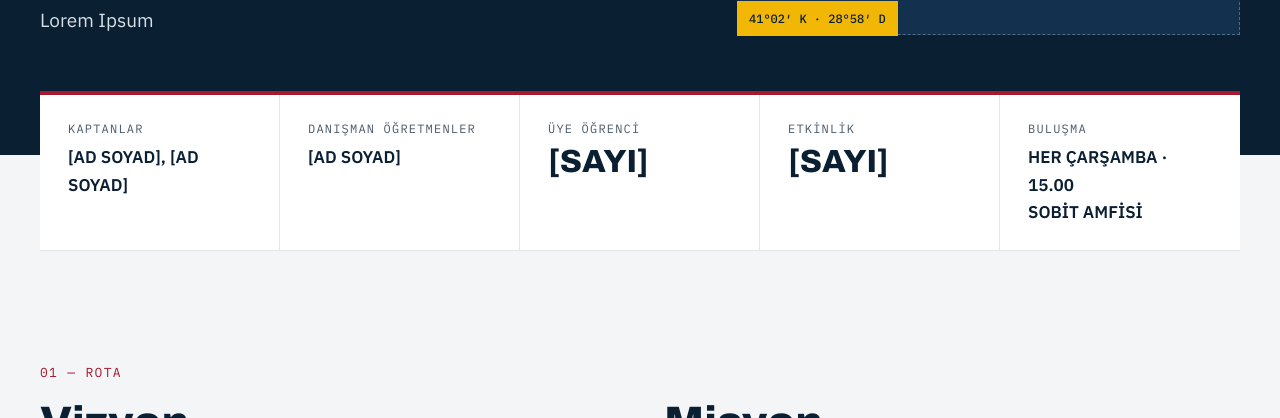
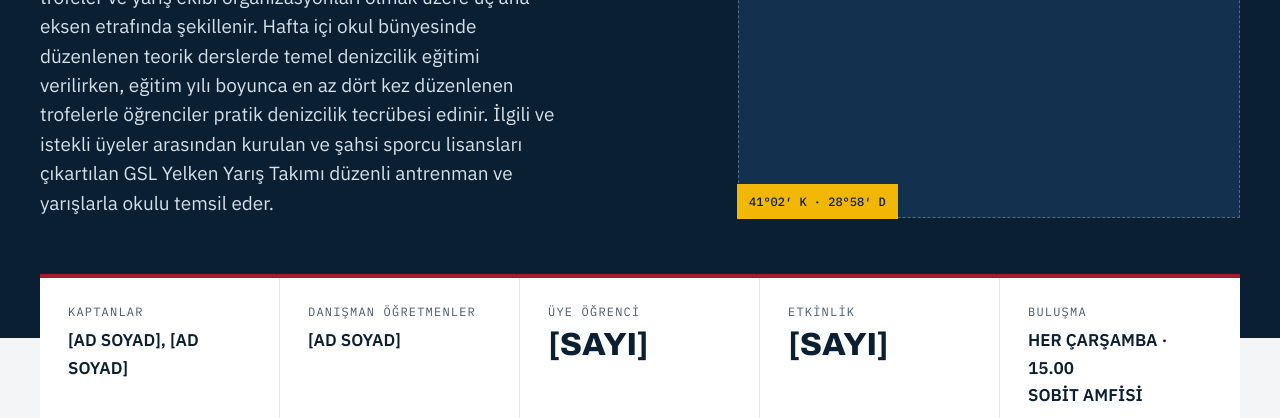
Before and after one commit to GSL-Denizcilik-ve-Yelken-Kulubu/kulup-sayfasi, a plain HTML site: page index.html in a window 1280 px wide. Shown: the part 741-1159 px from the top of the page. Drawn offline with Linux system fonts and the light colour scheme.

Commit message:
Enhance Denizcilik ve Yelken Kulübü description
Updated the description of the Denizcilik ve Yelken Kulübü to provide more details about its activities and goals.

```diff
--- a/index.html
+++ b/index.html
@@ -36,7 +36,9 @@ a{color:#0B1F33}a:hover{color:#A6192E}
 </div>
 <p style="margin: 0 0 26px; font-family: 'IBM Plex Mono', monospace; font-size: 12px; line-height: 1.5; color: #AFC0CF; max-width: 220px"><br/></p>
 </div><h1 style="margin: 0; font-family: 'Archivo', sans-serif; font-stretch: 78%; font-weight: 800; font-size: clamp(56px, 8vw, 112px); line-height: 0.9; letter-spacing: -0.01em">Denizcilik<br/>ve Yelken<br/>Kulübü</h1>
-<p style="margin: 32px 0 0; max-width: 520px; font-size: 19px; line-height: 1.55; color: #D6E0E8">Lorem Ipsum</p>
+<p style="margin: 32px 0 0; max-width: 520px; font-size: 19px; line-height: 1.55; color: #D6E0E8">Galatasaray Lisesi Denizcilik ve Yelken Kulübü; öğrencilerine denizcilik kültürünü kazandırmayı, yelken sporunu sevdirmeyi ve bu doğrultudaki faaliyetleri güvenli, verimli ve planlı bir yapıda sürdürmeyi amaçlayan aktif bir öğrenci kulübüdür.
+
+Kulüp faaliyetleri temel olarak teorik dersler, trofeler ve yarış ekibi organizasyonları olmak üzere üç ana eksen etrafında şekillenir. Hafta içi okul bünyesinde düzenlenen teorik derslerde temel denizcilik eğitimi verilirken, eğitim yılı boyunca en az dört kez düzenlenen trofelerle öğrenciler pratik denizcilik tecrübesi edinir. İlgili ve istekli üyeler arasından kurulan ve şahsi sporcu lisansları çıkartılan GSL Yelken Yarış Takımı düzenli antrenman ve yarışlarla okulu temsil eder.</p>
 </div>
 <div style="flex: 1 1 380px; min-width: 0; position: relative">
 <div style="aspect-ratio: 4 / 5; border: 1px dashed #4F6B86; background: #13314F; display: flex; align-items: center; justify-content: center; padding: 24px; box-sizing: border-box">
```
